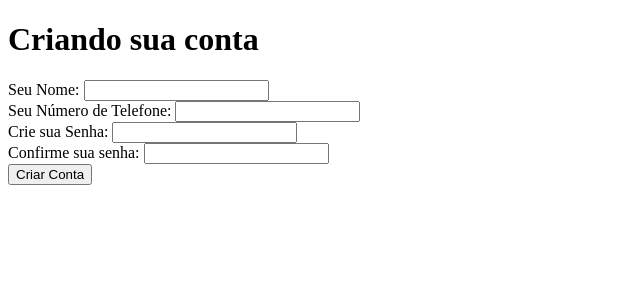
After one commit to HenzoThomaz/projeco-do-boi, a Flask app: page /cadastro/ in a window 1280 px wide. The commit adds this page. Shown: the top 300 px of the page, without its empty margins (0-640 px from the left). Run offline with Flask 3, Linux system fonts and the light colour scheme.

Commit message:
inincio da parte  de criação de create_conta

```diff
--- a/main.py
+++ b/app.py
@@ -1,12 +1,25 @@
-from flask import Flask, render_template, request, redirect, url_for
+from flask import Flask, render_template, request, redirect, url_for,Blueprint
+from cadastro import cadastro_bp
 
 app = Flask(__name__)
+app.register_blueprint(cadastro_bp)
 
 #banco de dados
 usuarios = {
     "admin": "1234",
     "usuario": "senha"
 }
+@app.route('/cadastro.html')
+def cadastro():
+    return render_template("cadastro.html")
+
+@app.route('/sobre.html')
+def sobre():
+    return render_template("sobre.html")
+
+@app.route('/login.html')
+def retorno_homepage():
+    return render_template("login.html")
 
 @app.route('/')
 def homepage():
--- /dev/null
+++ b/cadastro.py
@@ -0,0 +1,20 @@
+from flask import Flask, render_template, request, url_for,redirect,Blueprint
+
+#aqui estoy trasnformando o arquivo em um blueprint, que serve para conectar ao arquivo princpal e meio que mandar suas fuções, o app.py sendo o principal, isso serve para que possamos ter varios codicos python em vez de um só no back-end, dexando mais organizado
+cadastro_bp = Blueprint('cadastro',__name__, url_prefix='/cadastro')
+
+app = Flask(__name__)
+
+#aqui nos vamos colocar a importação do banco de dados
+def conectar_bd():
+#temo que aprender a conectar o bd e colocar aqui então por enquanto so vai ter um pass
+    pass
+
+#falta criar a função propriamnete dita
+@cadastro_bp.route('/')
+def pagina_cadastro():
+    return render_template('cadastro.html')
+
+@cadastro_bp.route('/criar_conta', methods=['POST'])
+def criar_conta():
+    pass
--- /dev/null
+++ b/templates/cadastro.html
@@ -0,0 +1,32 @@
+<!DOCTYPE html>
+<html lang="pt-BR">
+<head>
+    <meta charset="UTF-8">
+    <meta name="viewport" content="width=device-width, initial-scale=1.0">
+    <title>Criando_sua_conta</title>
+</head>
+<body>
+
+    <h1>Criando sua conta</h1>
+    <form action="/criar_conta" method="post">
+        <div>
+            <label for="nome">Seu Nome:</label>
+            <input type="text" id="nome" name="nome" required>
+        </div>
+        <div>
+            <label for="telefone">Seu Número de Telefone:</label>
+            <input type="tel" id="telefone" name="telefone" required>
+        </div>
+        <div>
+            <label for="senha">Crie sua Senha:</label>
+            <input type="password" id="senha" name="senha" required>
+        </div>
+        <div>
+            <label for="nome">Confirme sua senha:</label>
+            <input type="password" id="confirmar_senha" name="confirmar_senha" required>
+        </div>
+        <button type="submit">Criar Conta</button>
+    </form>
+
+</body>
+</html>
--- a/templates/login.html
+++ b/templates/login.html
@@ -5,7 +5,7 @@
     <meta name="viewport" content="width=device-width, initial-scale=1.0">
     <title>Controle de Vacinação de Bovinos</title>
     <link rel="shortcut icon" href="imagens/WhatsApp Image 2025-04-01 at 19.44.51.jpeg" type="image/x-icon">
-    <link rel="stylesheet" href="/projeco-do-boi/static/style.css">
+    <link rel="stylesheet" href="{{ url_for('static', filename='style.css') }}">
 </head>
 <body>
     <!--parte inicial do site-->
@@ -37,7 +37,7 @@
                                 <a href="#">Esqueceu sua senha?</a>
                             </div>
                             <button type="submit">Entrar</button>
-                            <p class="register-link">Ainda não tem uma conta? <a href="create_conta.html">Criar nova conta</a></p>
+                            <p class="register-link">Ainda não tem uma conta? <a href="cadastro.html">Criar nova conta</a></p>
                         </form>
                     </div>
                 </div>
--- a/templates/sobre.html
+++ b/templates/sobre.html
@@ -5,7 +5,7 @@
     <meta name="viewport" content="width=device-width, initial-scale=1.0">
     <title>Sobre / Controle de Vacinação de Bovinos</title>
     <link rel="shortcut icon" href="imagens/WhatsApp Image 2025-04-01 at 19.44.51.jpeg" type="image/x-icon">
-    <link rel="stylesheet" href="/projeco-do-boi/static/style.sobre.css">
+    <link rel="stylesheet" href="{{ url_for('static', filename='style.sobre.css') }}">
 </head>
 <body>
     <header>
```
Also changed, not shown: templates/create_conta.html (deleted, +0 -11 lines).
